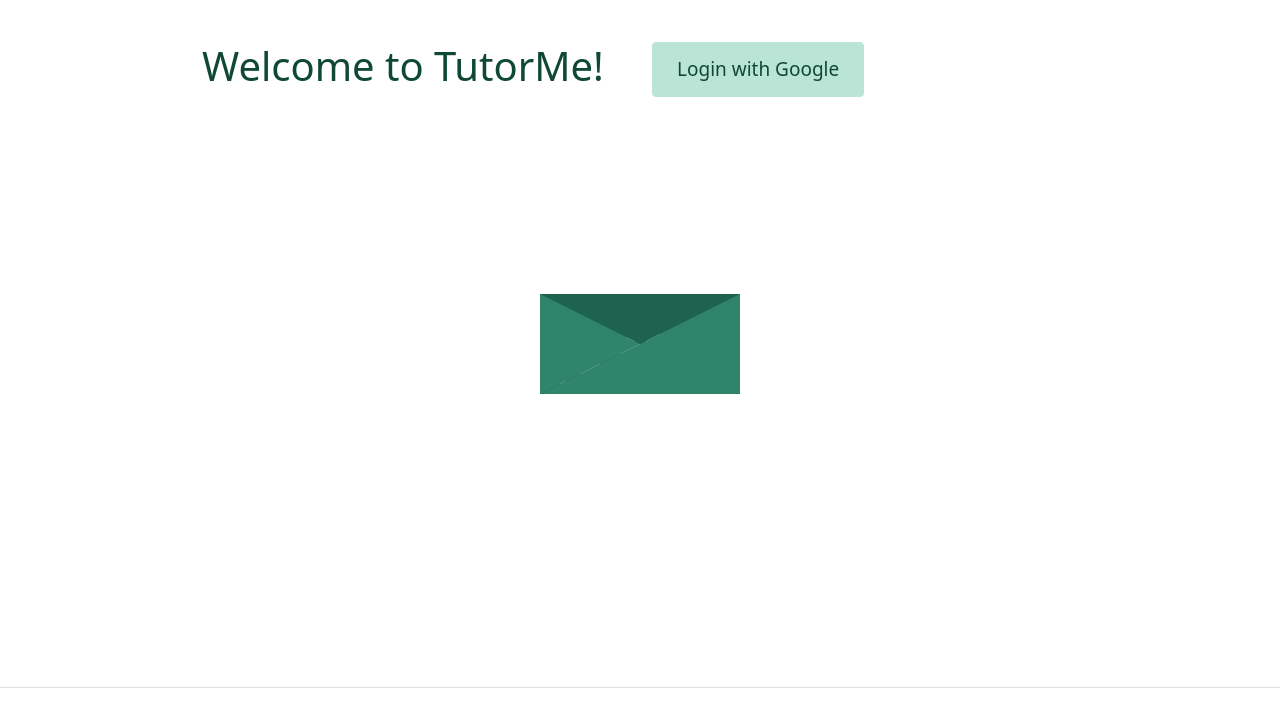
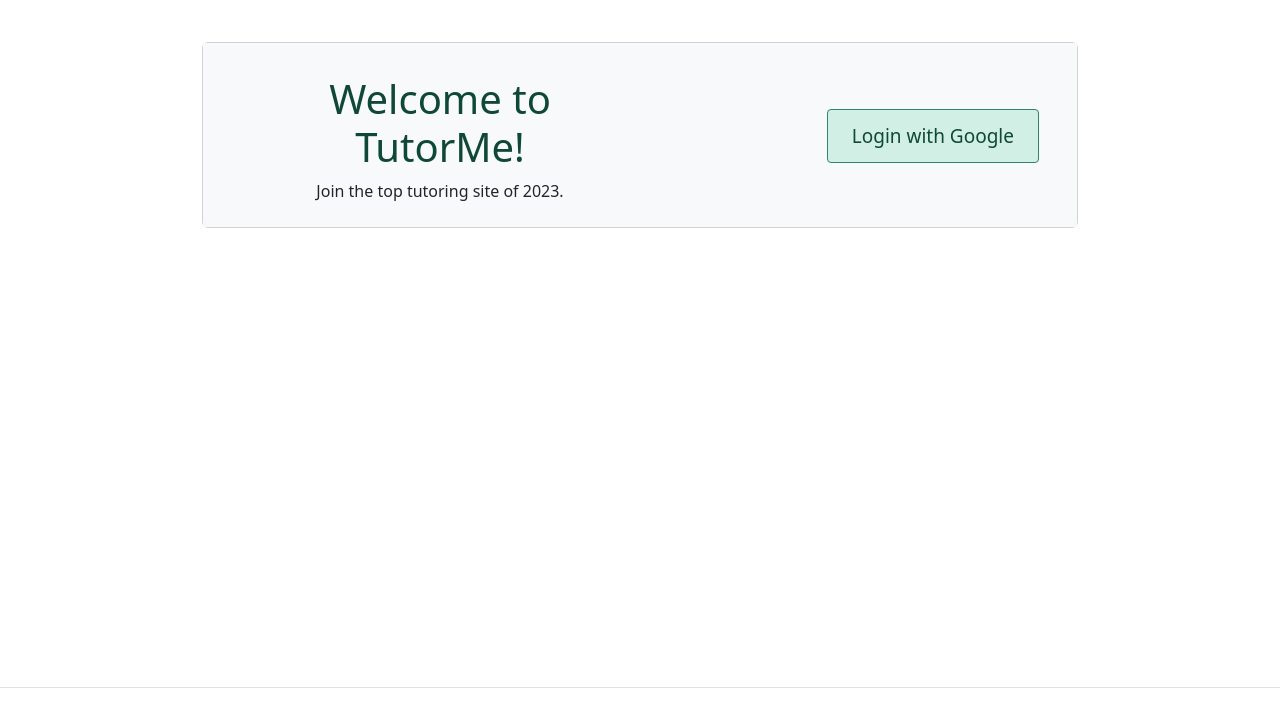
Before and after one commit to hayden-johnson02/TutorMe, a Django app: page / in a window 1280 px wide. Shown: the part 56-762 px from the top of the page. Run offline with Django 4.2, Linux system fonts and the light colour scheme; some libraries are stand-ins or nearby versions.

Commit message:
login page

```diff
--- a/tutorme/templates/index.html
+++ b/tutorme/templates/index.html
@@ -145,14 +145,13 @@
         </div>
     </div>
     {% else %}
-        <!-- source: https://uiverse.io/cssbuttons-io/calm-tiger-4
-        https://bbbootstrap.com/snippets/opening-envelope-css-html-91462710 -->
+        <!-- source: https://uiverse.io/cssbuttons-io/calm-tiger-4 -->
         <style>
         .button {
             display: inline-block;
             padding: 12px 24px;
-            border: 1px solid #BAE4D6;
-            background-color: #BAE4D6;
+            border: 1px solid #2F846A;
+            background-color: #d1efe5;
             border-radius: 4px;
             transition: all 0.2s ease-in;
             position: relative;
@@ -203,168 +202,20 @@
             background-color: #39bda7;
             transform: translateX(-50%) scaleY(1.3) scaleX(0.8);
         }
-
-        .letter-image {
-            position: absolute;
-            top: 50%;
-            left: 50%;
-            width: 200px;
-            height: 200px;
-            -webkit-transform: translate(-50%, -50%);
-            -moz-transform: translate(-50%, -50%);
-            transform: translate(-50%, -50%);
-            cursor: pointer;
-        }
-        .animated-mail {
-            position: absolute;
-            height: 150px;
-            width: 200px;
-            -webkit-transition: 0.4s;
-            -moz-transition: 0.4s;
-            transition: 0.4s;
-        }
-        .animated-mail .body {
-            position: absolute;
-            bottom: 0;
-            width: 0;
-            height: 0;
-            border-style: solid;
-            border-width: 0 0 100px 200px;
-            border-color: transparent transparent #2F846A transparent;
-            z-index: 2;
-        }
-        .animated-mail .top-fold {
-            position: absolute;
-            top: 50px;
-            width: 0;
-            height: 0;
-            border-style: solid;
-            border-width: 50px 100px 0 100px;
-            -webkit-transform-origin: 50% 0%;
-            -webkit-transition: transform 0.4s 0.4s, z-index 0.2s 0.4s;
-            -moz-transform-origin: 50% 0%;
-            -moz-transition: transform 0.4s 0.4s, z-index 0.2s 0.4s;
-            transform-origin: 50% 0%;
-            transition: transform 0.4s 0.4s, z-index 0.2s 0.4s;
-            border-color: #1D634D transparent transparent transparent;
-            z-index: 2;
-        }
-        .animated-mail .back-fold {
-            position: absolute;
-            bottom: 0;
-            width: 200px;
-            height: 100px;
-            background: #1D634D;
-            z-index: 0;
-        }
-        .animated-mail .left-fold {
-            position: absolute;
-            bottom: 0;
-            width: 0;
-            height: 0;
-            border-style: solid;
-            border-width: 50px 0 50px 100px;
-            border-color: transparent transparent transparent #2F846A;
-            z-index: 2;
-        }
-        .animated-mail .letter {
-            left: 20px;
-            bottom: 0px;
-            position: absolute;
-            width: 160px;
-            height: 60px;
-            background: #BAE4D6;
-            z-index: 1;
-            overflow: hidden;
-            -webkit-transition: 0.4s 0.2s;
-            -moz-transition: 0.4s 0.2s;
-            transition: 0.4s 0.2s;
-        }
-        .animated-mail .letter .letter-border {
-            height: 10px;
-            width: 100%;
-            background: repeating-linear-gradient(-45deg, #1D634D, #1D634D 8px, transparent 8px, transparent 18px);
-        }
-        .animated-mail .letter .letter-title {
-            margin-top: 10px;
-            margin-left: 5px;
-            height: 10px;
-            width: 40%;
-            background: #1D634D;
-        }
-        .animated-mail .letter .letter-context {
-            margin-top: 10px;
-            margin-left: 5px;
-            height: 10px;
-            width: 20%;
-            background: #1D634D;
-            content: 'ram avtar';
-        }
-        .animated-mail .letter .letter-context-body {
-            margin-top: 10px;
-            margin-left: 5px;
-            /* height: 10px; */
-            width: 99%;
-            color: black;
-            content: 'ram avtar';
-        }
-        .animated-mail .letter .letter-stamp {
-            margin-top: 30px;
-            margin-left: 120px;
-            border-radius: 100%;
-            height: 30px;
-            width: 30px;
-            background: #1D634D;
-            opacity: 0.3;
-        }
-        .letter-image:hover .animated-mail {
-            transform: translateY(50px);
-            -webkit-transform: translateY(50px);
-            -moz-transform: translateY(50px);
-        }
-        .letter-image:hover .animated-mail .top-fold {
-            transition: transform 0.4s, z-index 0.2s;
-            transform: rotateX(180deg);
-            -webkit-transition: transform 0.4s, z-index 0.2s;
-            -webkit-transform: rotateX(180deg);
-            -moz-transition: transform 0.4s, z-index 0.2s;
-            -moz-transform: rotateX(180deg);
-            z-index: 0;
-        }
-        .letter-image:hover .animated-mail .letter {
-            height: 280px;
-            content: 'ram avtar';
-            color: #000;
-        }
-        .letter-image:hover .shadow {
-            width: 250px;
-        }
         </style>
 
-        <div class="row">
-            <div class="col">
-                 <h1 style="color: #0f4836">Welcome to TutorMe!</h1>
-            </div>
-            <div class="col">
-                <a class="button" style="text-decoration: none" href="{% provider_login_url 'google' %}">Login with Google</a>
-            </div>
-        </div>
-        <div class="letter-image">
-            <div class="animated-mail">
-                <div class="back-fold"></div>
-                <div class="letter">
-                    <div class="letter-border"></div>
-                    <div class="letter-title"></div>
-                    <div class="letter-context"></div>
-                    <div class="letter-context-body">
-                        <p><strong>Hey!</strong> <br> You have a tutoring session soon! <br></p>
+        <div class="card">
+            <div class="card-body bg-light">
+                <div class="row mt-3 mb-2" style="margin-right: 10px; margin-left: 10px">
+                    <div class="col align-self-center" align="center">
+                        <h1 style="color: #0f4836">Welcome to TutorMe!</h1>
+                        <label>Join the top tutoring site of 2023.</label>
+                    </div>
+                    <div class="col align-self-center" align="right" style="max-width: 400px">
+                        <a class="button" style="text-decoration: none" href="{% provider_login_url 'google' %}">Login with Google</a>
                     </div>
                 </div>
-                <div class="top-fold"></div>
-                <div class="body"></div>
-                <div class="left-fold"></div>
             </div>
-            <div class="shadow"></div>
         </div>
 
     {% endif %}
```
